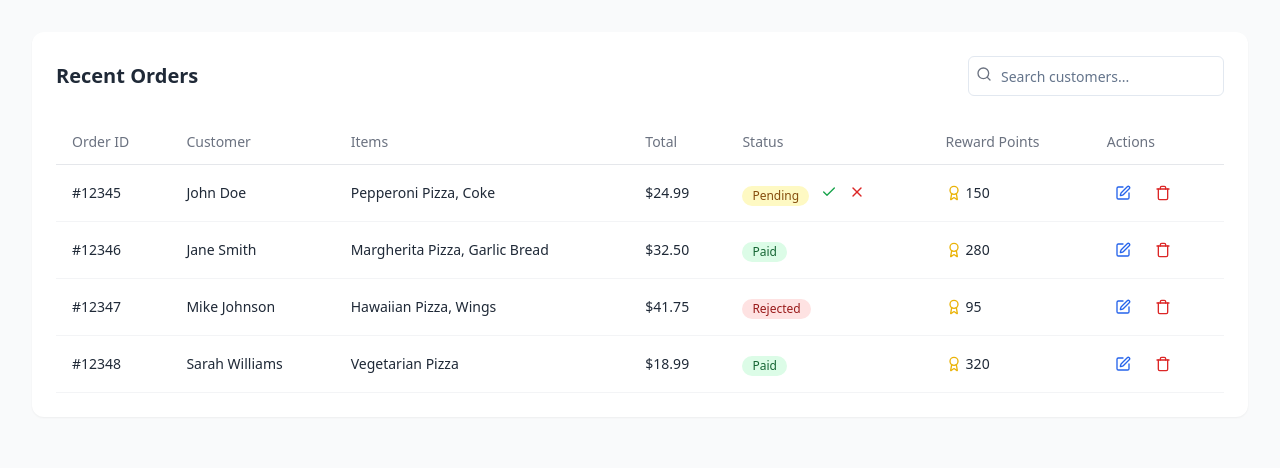
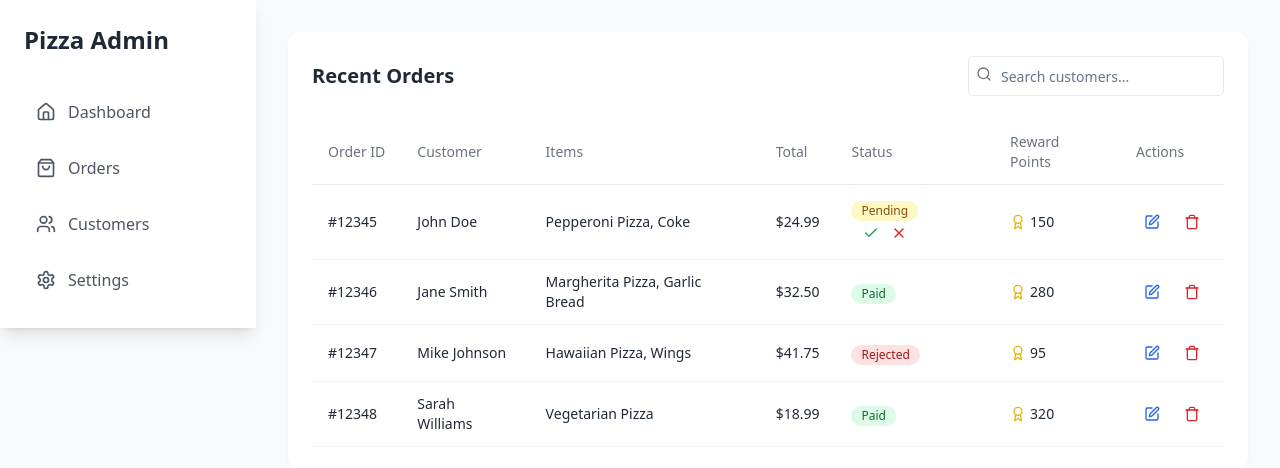
Before and after one commit to nishanthIT/pizzaAdminFrontendV3, a React (Vite) app: page /orders in a window 1280 px wide. Shown: the top 468 px of the page. Built offline with nearby package versions, Linux system fonts and the light colour scheme.

Commit message:
Add global navigation bar
The navigation bar will now be available on all pages.

```diff
--- a/src/App.tsx
+++ b/src/App.tsx
@@ -4,6 +4,7 @@ import { Toaster as Sonner } from "@/components/ui/sonner";
 import { TooltipProvider } from "@/components/ui/tooltip";
 import { QueryClient, QueryClientProvider } from "@tanstack/react-query";
 import { BrowserRouter, Routes, Route } from "react-router-dom";
+import Sidebar from "@/components/dashboard/Sidebar";
 import Index from "./pages/Index";
 import Orders from "./pages/Orders";
 import NotFound from "./pages/NotFound";
@@ -16,12 +17,19 @@ const App = () => (
       <Toaster />
       <Sonner />
       <BrowserRouter>
+        <div className="min-h-screen bg-gray-50">
+          <div className="flex">
+            <Sidebar />
+            <main className="flex-1 p-6 lg:p-8 pt-16 lg:pt-8">
               <Routes>
                 <Route path="/" element={<Index />} />
                 <Route path="/orders" element={<Orders />} />
                 {/* ADD ALL CUSTOM ROUTES ABOVE THE CATCH-ALL "*" ROUTE */}
                 <Route path="*" element={<NotFound />} />
               </Routes>
+            </main>
+          </div>
+        </div>
       </BrowserRouter>
     </TooltipProvider>
   </QueryClientProvider>
--- a/src/pages/Index.tsx
+++ b/src/pages/Index.tsx
@@ -1,21 +1,15 @@
 
-import Sidebar from "@/components/dashboard/Sidebar";
 import Stats from "@/components/dashboard/Stats";
 import RevenueChart from "@/components/dashboard/RevenueChart";
 import RecentOrders from "@/components/dashboard/RecentOrders";
 
 const Index = () => {
   return (
-    <div className="min-h-screen bg-gray-50">
-      <div className="flex">
-        <Sidebar />
-        <main className="flex-1 p-6 lg:p-8 pt-16 lg:pt-8">
-          <Stats />
-          <RevenueChart />
-          <RecentOrders />
-        </main>
-      </div>
-    </div>
+    <>
+      <Stats />
+      <RevenueChart />
+      <RecentOrders />
+    </>
   );
 };
 
--- a/src/pages/Orders.tsx
+++ b/src/pages/Orders.tsx
@@ -2,13 +2,7 @@
 import RecentOrders from "@/components/dashboard/RecentOrders";
 
 const Orders = () => {
-  return (
-    <div className="min-h-screen bg-gray-50">
-      <div className="p-6 lg:p-8">
-        <RecentOrders />
-      </div>
-    </div>
-  );
+  return <RecentOrders />;
 };
 
 export default Orders;
```
Lines whose indentation alone changed are shown as unchanged.
